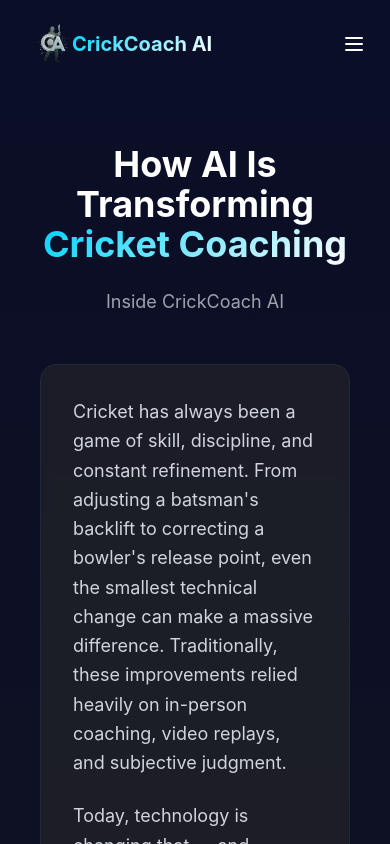
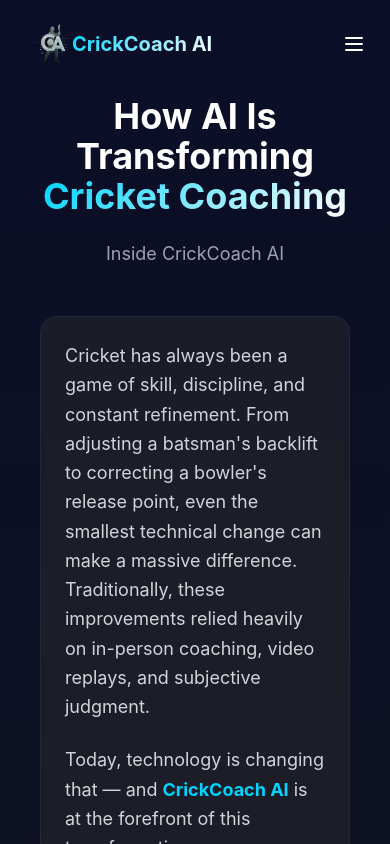
Before and after one commit to sakshamgupta1298/CrickCoachAI_website, a Next.js app in the folder frontend/: page /blog in a window 390 px wide. Shown: the top 844 px of the page. Built offline with nearby package versions, Linux system fonts and the light colour scheme.

Commit message:
CrickCoach AI frontend1

```diff
--- a/frontend/components/Blog.tsx
+++ b/frontend/components/Blog.tsx
@@ -1,18 +1,24 @@
 'use client'
 
+import { useState, useEffect } from 'react'
 import { motion } from 'framer-motion'
 import { useInView } from 'react-intersection-observer'
 
 export default function Blog() {
+  const [mounted, setMounted] = useState(false)
   const { ref, inView } = useInView({
-    threshold: 0.2,
-    triggerOnce: true,
+    threshold: 0.1,
+    triggerOnce: false,
   })
+
+  useEffect(() => {
+    setMounted(true)
+  }, [])
 
   return (
     <section
       ref={ref}
-      className="section relative overflow-hidden min-h-screen"
+      className="section relative overflow-hidden min-h-screen pt-24 md:pt-32"
       id="blog"
     >
       {/* Background with gradient */}
@@ -24,10 +30,10 @@
         <div className="absolute bottom-1/4 right-1/4 w-96 h-96 bg-accent-dark rounded-full blur-3xl animate-pulse" style={{ animationDelay: '1s' }} />
       </div>
 
-      <div className="relative z-10 max-w-4xl mx-auto px-6 py-20">
+      <div className="relative z-10 max-w-4xl mx-auto px-6 py-8 md:py-20">
         <motion.div
           initial={{ opacity: 0, y: 30 }}
-          animate={inView ? { opacity: 1, y: 0 } : {}}
+          animate={mounted && inView ? { opacity: 1, y: 0 } : mounted ? { opacity: 1, y: 0 } : {}}
           transition={{ duration: 0.6 }}
           className="space-y-8"
         >
@@ -35,7 +41,7 @@
           <div className="text-center mb-12">
             <motion.h1
               initial={{ opacity: 0, y: 20 }}
-              animate={inView ? { opacity: 1, y: 0 } : {}}
+              animate={mounted && inView ? { opacity: 1, y: 0 } : mounted ? { opacity: 1, y: 0 } : {}}
               transition={{ duration: 0.6, delay: 0.2 }}
               className="text-4xl md:text-6xl font-bold mb-6"
             >
@@ -43,7 +49,7 @@
             </motion.h1>
             <motion.p
               initial={{ opacity: 0, y: 20 }}
-              animate={inView ? { opacity: 1, y: 0 } : {}}
+              animate={mounted && inView ? { opacity: 1, y: 0 } : mounted ? { opacity: 1, y: 0 } : {}}
               transition={{ duration: 0.6, delay: 0.3 }}
               className="text-gray-400 text-lg"
             >
@@ -54,9 +60,9 @@
           {/* Article Content */}
           <motion.article
             initial={{ opacity: 0, y: 30 }}
-            animate={inView ? { opacity: 1, y: 0 } : {}}
+            animate={mounted && inView ? { opacity: 1, y: 0 } : mounted ? { opacity: 1, y: 0 } : {}}
             transition={{ duration: 0.6, delay: 0.4 }}
-            className="bg-graphite/50 backdrop-blur-sm rounded-2xl border border-gray-800 p-8 md:p-12 space-y-6"
+            className="bg-graphite/50 backdrop-blur-sm rounded-2xl border border-gray-800 p-6 md:p-12 space-y-6"
           >
             <p className="text-gray-300 leading-relaxed text-lg">
               Cricket has always been a game of skill, discipline, and constant refinement. From adjusting a batsman&apos;s backlift to correcting a bowler&apos;s release point, even the smallest technical change can make a massive difference. Traditionally, these improvements relied heavily on in-person coaching, video replays, and subjective judgment.
```
